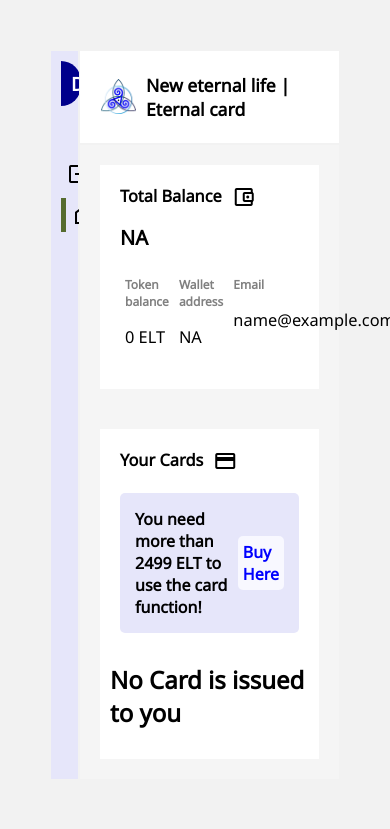
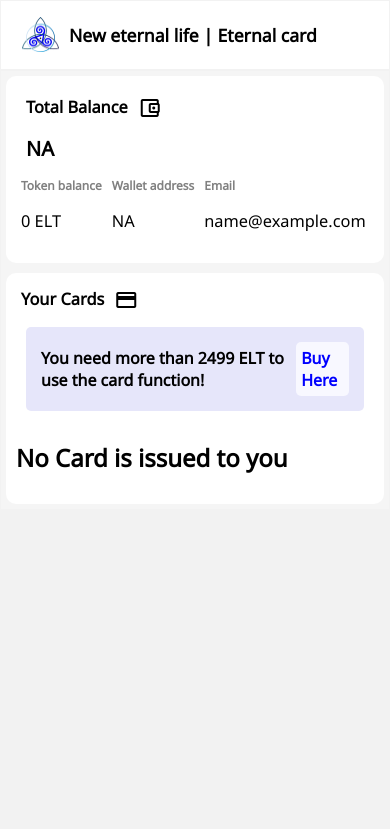
Before and after one commit to srujaneResearch/cardWebApp, a Django app: page /dashboard in a window 390 px wide. Shown: the top 829 px of the page. Run offline with Django 4.2, Linux system fonts and the light colour scheme; the visitor is signed in with stand-in values (Sample User, id 1); data that the repository does not hold is empty.

Commit message:
phone try 1

```diff
--- a/cardWebApp/settings.py
+++ b/cardWebApp/settings.py
@@ -25,7 +25,7 @@ SECRET_KEY = "django-insecure-^tlzt*$o$jpq-06g4gig-l@h(_v74mr%*zp!!vp*pyzlvyn3zl
 # SECURITY WARNING: don't run with debug turned on in production!
 DEBUG = True
 
-ALLOWED_HOSTS = ['eternalcard.net','www.eternalcard.net','65.109.207.0','127.0.0.1']
+ALLOWED_HOSTS = ['eternalcard.net','www.eternalcard.net','65.109.207.0','127.0.0.1','172.20.10.6']
 
 
 # Application definition
--- a/generateCard/static/generateCard/dashboard.css
+++ b/generateCard/static/generateCard/dashboard.css
@@ -265,7 +265,7 @@
         left: 0;
         top: 0;
         width: 100%; /* Full width */
-        height: -webkit-fill-available;
+        /*height: -webkit-fill-available;*/
          /* Full height */
         overflow: auto; /* Enable scroll if needed */
         background-color: rgb(0,0,0); /* Fallback color */
--- a/generateCard/templates/generateCard/dashboard.html
+++ b/generateCard/templates/generateCard/dashboard.html
@@ -7,6 +7,70 @@
     <link href="https://fonts.googleapis.com/css2?family=Material+Symbols+Outlined" rel="stylesheet" />
     <link rel="stylesheet" href="https://fonts.googleapis.com/css2?family=Material+Symbols+Outlined:opsz,wght,FILL,GRAD@20..48,100..700,0..1,-50..200" />
     <link rel="stylesheet" href="https://fonts.googleapis.com/css2?family=Material+Symbols+Outlined:opsz,wght,FILL,GRAD@20..48,100..700,0..1,-50..200" />
+    <style>
+        @media only screen and (max-width: 600px) {
+        body {
+            padding: 0;
+         }
+
+         .container{
+            grid-template-columns: 0% 100%;
+         }
+         .sidebar{
+            display: none;
+         }
+         .slides{
+            margin: 5px;
+            border-radius: 10px;
+         }
+         .userDetails{
+            flex-wrap: wrap;
+         }
+
+         .ucard h3{
+            word-break: break-all;
+         }
+
+         .cardfunctions{
+            font-size: 9px;
+         }
+         .cardfunctions span{
+            font-size: medium;
+         }
+         .gap{
+            margin: 0;
+         }
+
+         .debitcardBox{
+            flex-direction: column;
+         }
+
+         .debitCardDetail-wraper{
+            margin-left: 0;
+            padding-left: 0;
+         }
+
+
+         .modal-cover{
+            display: none;
+         }
+         .modal-content{
+            width: 100%;
+            height: 100%;
+            overflow-y: scroll;
+            justify-content: center;
+            margin: 0;
+            padding: 35px;
+
+         }
+
+         .close{
+            font-size: 50px;
+            padding: 5px;
+         }
+}
+    </style>
+
     <meta charset="utf-8" />
     <title>Dashboard</title>
     <meta content="width=device-width, initial-scale=1, maximum-scale=1"name="viewport"/>
@@ -229,6 +293,7 @@
         //var tspan = document.getElementsByClassName("close")[0];
         //document.forms['topupform'].setAttribute('c_num',element.attributes['c_num'].value)
         tmodal.style.display = "flex";
+        tmodal.style.height = window.innerHeight+"px";
         let f = document.forms['cgenform']['cardtype'].options;
         console.log(f)
         for(i=0; i<f.length; i++){
--- a/generateCard/templates/generateCard/login.html
+++ b/generateCard/templates/generateCard/login.html
@@ -8,7 +8,7 @@
     <body>
         <div class="form-container">
             <div class="cover-deco">
-                <img src="{% static 'generateCard/images/eltlogo.png' %}"/>
+                <img src="{% static 'generateCard/images/nelcard.png' %}"/>
             </div>
             <div class="cover-form">
 
--- a/generateCard/templates/generateCard/signup.html
+++ b/generateCard/templates/generateCard/signup.html
@@ -8,7 +8,7 @@
     <body>
         <div class="form-container">
             <div class="cover-deco">
-                <img src="{% static 'generateCard/images/eltlogo.png' %}"/>
+                <img src="{% static 'generateCard/images/nelcard.png' %}"/>
 
             </div>
             <div class="cover-form">
```
Also changed, not shown: generateCard/static/generateCard/images/nelcard.png (added).
